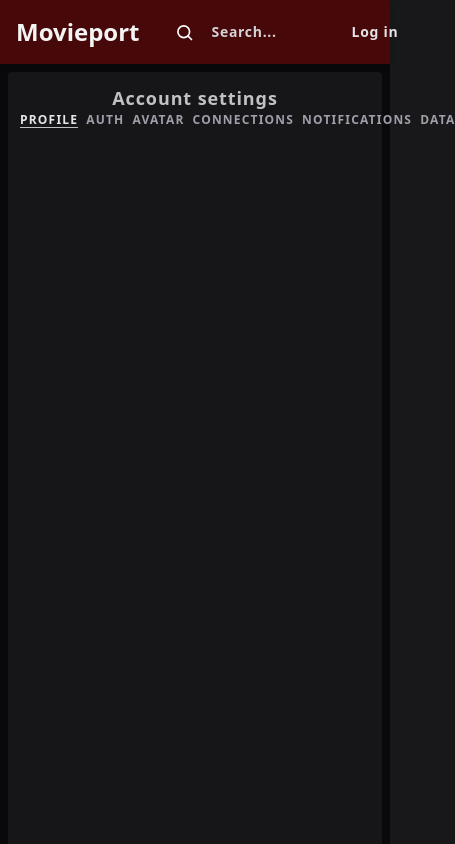
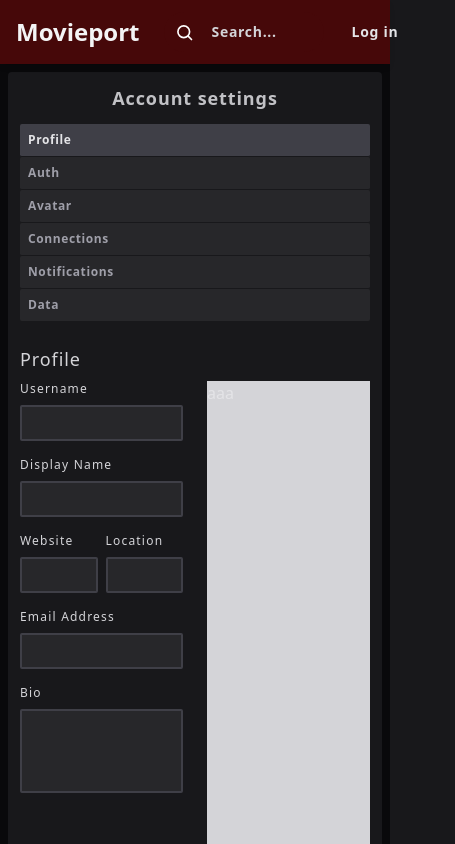
Before and after one commit to UbrldDkd/Movieport, a React (Vite) app in the folder frontend/: page /settings in a window 390 px wide. Shown: the top 844 px of the page, 455 px wide, since content can reach past the window. Built offline with nearby package versions, Linux system fonts and the light colour scheme; no server answers.

Commit message:
added settings form ui, refactored profile components, added mobile navigation for settings

```diff
--- a/frontend/src/components/Common/AnimatedTabs.jsx
+++ b/frontend/src/components/Common/AnimatedTabs.jsx
@@ -23,11 +23,11 @@ export default function AnimatedTabs({ tabs, activeKey, onChange }) {
           onClick={() => onChange(tab.key)}
           className={`whitespace-nowrap ${
             activeKey === tab.key
-              ? 'text-zinc-200'
+              ? 'text-zinc-200 '
               : 'text-zinc-400 cursor-pointer'
           }`}
         >
-          {tab.label}
+          {tab.label.toUpperCase()}
         </button>
       ))}
 
--- a/frontend/src/components/List/ListCardCompact.jsx
+++ b/frontend/src/components/List/ListCardCompact.jsx
@@ -29,7 +29,7 @@ export default function ListCardCompact({
 
   return (
     <div
-      className='flex flex-col gap-2 pl-2 pr-1.5 pt-1.5 pb-2
+      className='flex flex-col bg-zinc-400  gap-2 pl-2 pr-1.5 pt-1.5 pb-2
 
       transition-colors
         '
--- a/frontend/src/components/Sections/Lists/ListsSectionSummary.jsx
+++ b/frontend/src/components/Sections/Lists/ListsSectionSummary.jsx
@@ -69,14 +69,14 @@ export default function ListsSectionSummary({
 
   const axisClass =
     displayAxis === 'y'
-      ? 'flex-col items-center'
+      ? 'flex flex-col gap-2 '
       : 'md:flex-row flex-col justify-center flex-nowrap md:flex-wrap';
 
   return (
     <div>
       <SectionHeader header={header} />
       <div
-        className={`flex ${axisClass}  scrollbar-hide gap-5 md:gap-11 justify-center  overflow-x-auto md:overflow-visible`}
+        className={`flex ${axisClass}  scrollbar-hide gap-2 md:gap-11 justify-center  overflow-x-auto md:overflow-visible`}
       >
         {staticLists.map((list) => (
           <div
--- a/frontend/src/pages/ContentPage/ContentPage.jsx
+++ b/frontend/src/pages/ContentPage/ContentPage.jsx
@@ -85,7 +85,7 @@ export default function ContentPage() {
   return (
     <PageContainer>
       {/* Backdrop */}
-      <div className='relative w-full bg-zinc-300 z-0'>
+      <div className='relative w-full z-0'>
         <ContentPageBackdrop backdropUrl={backdropUrl} />
       </div>
 
--- a/frontend/src/pages/Profile/ProfileCard.jsx
+++ b/frontend/src/pages/Profile/ProfileCard.jsx
@@ -61,7 +61,7 @@ export default function ProfileCard({ user }) {
               </span>
             </Link>
             {idx < stats.length - 1 && (
-              <div className='h-8 w-px bg-red-950 mx-1 opacity-0 sm:opacity-100 md:opacity-100' />
+              <div className='h-10 border-r  border-red-950 mx-1 opacity-0 sm:opacity-100 md:opacity-100' />
             )}
           </div>
         ))}
--- a/frontend/src/pages/Profile/ProfileNavBar.jsx
+++ b/frontend/src/pages/Profile/ProfileNavBar.jsx
@@ -15,7 +15,7 @@ export default function ProfileNavBar({ username }) {
   ];
 
   return (
-    <nav className='w-full rounded-sm font-sans'>
+    <nav className='w-full rounded-sm '>
       <div className='flex items-center justify-center rounded-sm  bg-zinc-900/90 py-1 relative overflow-x-auto'>
         <div className='flex flex-col sm:flex-row sm:flex md:flex-row w-full md:w-auto  divide-y sm:w-auto sm:divide-y-0 md:divide-y-0 divide-zinc-800/50 '>
           {navLinks.map((link) => {
@@ -27,10 +27,10 @@ export default function ProfileNavBar({ username }) {
               <Link
                 key={link.label}
                 to={link.to}
-                className={`w-full md:w-auto text-left md:text-center tracking-wider hover:cursor-pointer text-xs sm:text-sm font-medium rounded px-2 sm:px-3 py-2 transition-colors whitespace-nowrap ${
+                className={`w-full md:w-auto text-left md:text-center tracking-wider text-xs sm:text-sm font-medium rounded px-2 sm:px-3 py-2 transition-colors whitespace-nowrap ${
                   active
-                    ? 'text-zinc-200'
-                    : 'text-zinc-400 md:hover:bg-transparent hover:bg-zinc-800'
+                    ? 'text-zinc-200  cursor-default'
+                    : 'text-zinc-400 hover:text-zinc-200'
                 }`}
               >
                 {link.label}
--- a/frontend/src/pages/Profile/Settings/Settings.jsx
+++ b/frontend/src/pages/Profile/Settings/Settings.jsx
@@ -1,30 +1,34 @@
 import PageContainer from '../../../components/WrapperContainers/PageContainer';
 import { useNavigate, useParams } from 'react-router-dom';
 import AnimatedTabs from '../../../components/Common/AnimatedTabs';
+import ProfileTab from './Tabs/ProfileTab/ProfileTab';
 
 export default function Settings() {
-  const { subtab } = useParams();
+  const { tab } = useParams();
   const navigate = useNavigate();
 
-  const activeTab = subtab || 'profile';
+  const activeTab = tab || 'profile';
 
   const tabs = [
-    { key: 'profile', label: 'PROFILE' },
-    { key: 'auth', label: 'AUTH' },
-    { key: 'avatar', label: 'AVATAR' },
-    { key: 'connections', label: 'CONNECTIONS' },
-    { key: 'notifications', label: 'NOTIFICATIONS' },
-    { key: 'data', label: 'DATA' },
+    { key: 'profile', label: 'Profile' },
+    { key: 'auth', label: 'Auth' },
+    { key: 'avatar', label: 'Avatar' },
+    { key: 'connections', label: 'Connections' },
+    { key: 'notifications', label: 'Notifications' },
+    { key: 'data', label: 'Data' },
   ];
+
+  console.log('Active tab:', activeTab);
 
   return (
     <PageContainer>
-      <div className='flex flex-col bg-zinc-900/90 p-3 min-h-screen rounded-sm max-w-[1020px] w-full mx-auto'>
+      <div className='flex flex-col space-y-3 bg-zinc-900 p-3 min-h-screen rounded-sm max-w-[1020px] w-full mx-auto'>
         <div className='text-zinc-300/90 cursor-default text-lg md:text-2xl tracking-wider text-center md:text-start font-semibold'>
           Account settings
         </div>
 
         {/* Tabs */}
+        <div className='hidden sm:block'>
           <AnimatedTabs
             tabs={tabs}
             activeKey={activeTab}
@@ -34,6 +38,27 @@ export default function Settings() {
                 : navigate(`/settings/${key}/`)
             }
           />
+          <div className='h-[1px] bg-zinc-700 -mt-3.25 w-full' />
+        </div>
+        <div className='flex  flex-col divide-y divide-zinc-900 sm:hidden md:hidden '>
+          {tabs.map((t) => (
+            <button
+              key={t.key}
+              className={`w-full text-left  tracking-wider text-xs   hover:bg-zinc-700 hover:text-zinc-200 font-semibold rounded-xs  px-2 py-2 transition-colors duration-100 whitespace-nowrap ${activeTab === t.key ? 'text-zinc-200 bg-zinc-700 ' : 'text-zinc-400 cursor-pointer  bg-zinc-800'}`}
+              onClick={() =>
+                t.key === 'profile'
+                  ? navigate('/settings/')
+                  : navigate(`/settings/${t.key}/`)
+              }
+            >
+              {t.label}
+            </button>
+          ))}
+        </div>
+
+        <div className='w-full ' />
+
+        {activeTab === 'profile' && <ProfileTab />}
 
         {/* Content goes here */}
       </div>
--- /dev/null
+++ b/frontend/src/pages/Profile/Settings/Tabs/ProfileTab/ProfileTab.jsx
@@ -0,0 +1,23 @@
+import SettingsForm from './SettingsForm';
+export default function ProfileTab() {
+  return (
+    <div className='flex flex-col'>
+      <div className='text-lg mb-2  font-semibolt tracking-wider text-zinc-300'>
+        Profile
+      </div>
+
+      <div className='w-full  flex min-h-screen   gap-6 md:gap-10'>
+        {/* First column */}
+        <div className='flex flex-col bg-zinc-00 min-h-screen w-full gap-4 '>
+          <SettingsForm />
+          aaa
+        </div>
+
+        {/* Second column */}
+        <div className=' bg-zinc-300 flex flex-col w-full min-h-screen'>
+          aaa
+        </div>
+      </div>
+    </div>
+  );
+}
--- /dev/null
+++ b/frontend/src/pages/Profile/Settings/Tabs/ProfileTab/SettingsForm.jsx
@@ -0,0 +1,50 @@
+const SettingInput = ({
+  label,
+  name,
+  type = 'text',
+  multiline = false,
+  required = false,
+  placeholder = '',
+}) => {
+  const baseClass =
+    'w-full bg-zinc-800 border-2 border-zinc-700 text-zinc-300 px-3 py-1 rounded-xs focus:outline-none focus:border-red-950 focus:bg-zinc-700 cursor-pointer transition duration-200';
+
+  return (
+    <div className='flex w-full flex-col'>
+      <label className='block tracking-widest text-xs font-medium text-zinc-300 mb-2'>
+        {label}
+      </label>
+      {multiline ? (
+        <textarea
+          name={name}
+          placeholder={placeholder}
+          required={required}
+          className={`${baseClass} max-h-[300px] min-h-full scrollbar-hide resize-none`}
+        />
+      ) : (
+        <input
+          type={type}
+          name={name}
+          placeholder={placeholder}
+          required={required}
+          className={baseClass}
+        />
+      )}
+    </div>
+  );
+};
+
+export default function SettingsForm() {
+  return (
+    <div className='flex flex-col bg-zinc-900 min-h-screen w-full gap-4'>
+      <SettingInput label='Username' name='username' required />
+      <SettingInput label='Display Name' name='displayName' required />
+      <div className='flex gap-2 flex-row   '>
+        <SettingInput label='Website' name='website' />
+        <SettingInput label='Location' name='location' />
+      </div>
+      <SettingInput label='Email Address' name='email' type='email' required />
+      <SettingInput label='Bio' name='bio' multiline />
+    </div>
+  );
+}
```
Also changed, not shown: frontend/src/pages/Profile/ProfileBrowse/ProfileBrowse.jsx (+10 -6 lines). Lines whose indentation alone changed are shown as unchanged.
